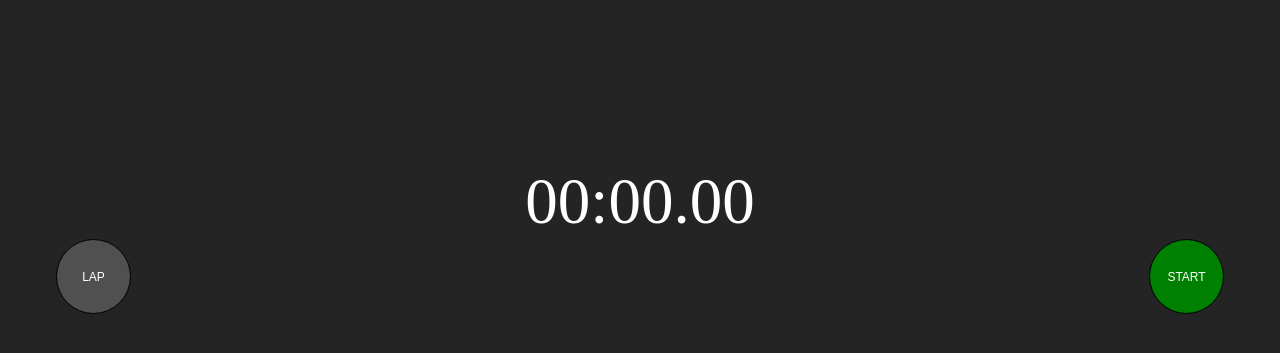
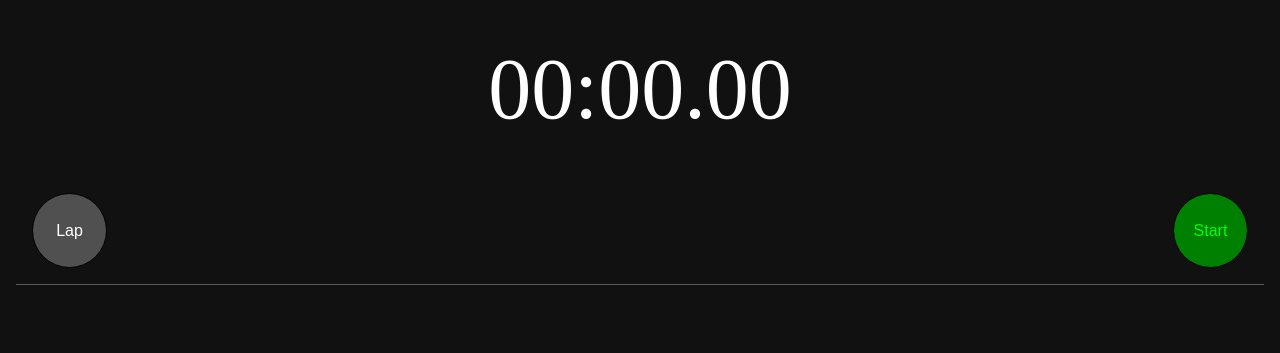
Before and after one commit to dalancox/stop-watch, a plain HTML site: page index.html in a window 1280 px wide. Shown: the part 169-522 px from the top of the page. Drawn offline with Linux system fonts and the light colour scheme.

Commit message:
new styles

```diff
--- a/app.js
+++ b/app.js
@@ -44,12 +44,12 @@ function stopTimer() {
 }
 
 btn.addEventListener('click', () => {
-    if(btn.innerHTML == 'START') {
-        btn.innerHTML = 'STOP'
+    if(btn.innerHTML == 'Start') {
+        btn.innerHTML = 'Stop'
         btn.classList.add('active')
         checkInterval()
-    } else if (btn.innerHTML == 'STOP') {
-        btn.innerHTML = 'START'
+    } else if (btn.innerHTML == 'Stop') {
+        btn.innerHTML = 'Start'
         btn.classList.remove('active')
         stopTimer()
     }
--- a/index.html
+++ b/index.html
@@ -8,14 +8,13 @@
     <title>Calculator</title>
 </head>
 <body>
-
+    <div id="timer">
+        <span>00:00.00</span>
+    </div>
     <div class="center">
-        <div id="timer">
-            <span id="minute">00:00.00</span>
-        </div>
         <div class="buttons">
-            <button id="lap-btn">LAP</button>
-            <button id="start-btn">START</button>
+            <button id="lap-btn">Lap</button>
+            <button id="start-btn">Start</button>
         </div>
     </div>
 
--- a/styles.css
+++ b/styles.css
@@ -1,5 +1,11 @@
+* {
+    margin: 0;
+    padding: 0;
+    box-sizing: border-box;
+}
+
 body {
-    background-color: rgb(36, 36, 36);
+    background-color: rgb(17, 17, 17);
 }
 
 .center {
@@ -8,26 +14,29 @@ body {
     flex-direction: column;
     justify-content: center;
     align-items: center;
-    padding: 0 3rem;
+    padding: 0 1rem;
 }
 
 #timer {
     display: flex;
+    position: absolute;
+    width: 100%;
+    top: 13rem;
     justify-content: center;
     color: white;
-    font-size: 65px;
-    width: 100%;
+    font-size: 86px;
+
 }
 
 #start-btn {
     background-color: green;
-    color: white;
+    color: rgb(0, 255, 0);
     width: 75px;
     height: 75px;
     border: 1px solid black;
     border-radius: 50%;
     cursor: pointer;
-    font-size: 12px;
+    font-size: 16px;
 }
 
 #lap-btn {
@@ -38,15 +47,18 @@ body {
     border: 1px solid black;
     border-radius: 50%;
     cursor: pointer;
-    font-size: 12px;
+    font-size: 16px;
 }
 
 .buttons {
     display: flex;
     justify-content: space-between;
     width: 100%;
+    border-bottom: 1px solid rgb(90, 90, 90);
+    padding: 1rem;
 }
 
 #start-btn.active {
-    background-color: red;
+    background-color: rgb(148, 0, 0);
+    color: rgb(255, 0, 0);
 }
```
